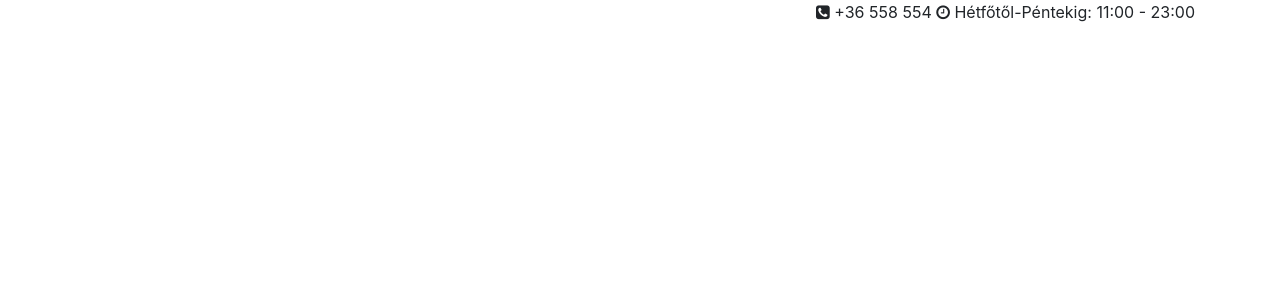
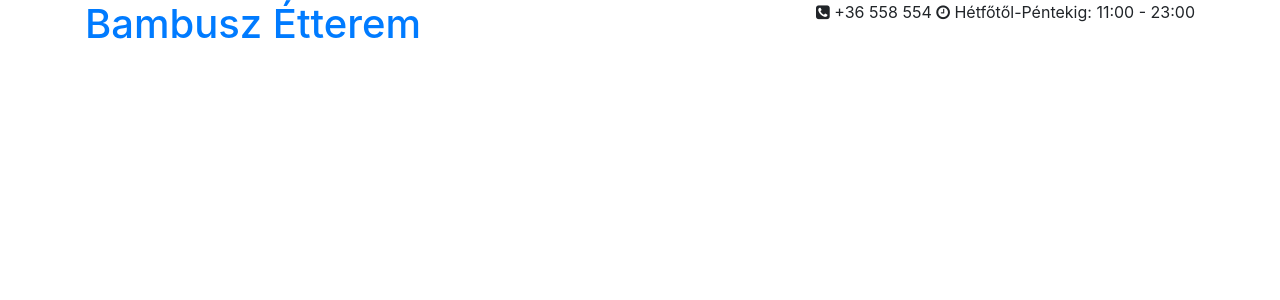
Before and after one commit to Savitar97/SZFM_2020_12_2_NP, a PHP site: page / in a window 1280 px wide. Shown: the top 300 px of the page. Run offline with PHP 8.4, Linux system fonts and the light colour scheme; some web fonts are replaced.

Commit message:
Add header for website

```diff
--- a/App/Website/view/header.php
+++ b/App/Website/view/header.php
@@ -21,3 +21,12 @@
             <i class="fa fa-clock-o" aria-hidden="true"></i> Hétfőtől-Péntekig: 11:00 - 23:00
             </div>
         </section>
+    <!-- ======= Header ======= -->
+        <header id="header" class="fixed-top d-flex align-items-center header-transparent">
+        <div class="container d-flex align-items-center">
+
+        <div class="logo mr-auto">
+            <h1 class="text-light"><a href="index.html"><span>Bambusz Étterem</span></a></h1>
+            <!-- Uncomment below if you prefer to use an image logo -->
+            <!-- <a href="index.html"><img src="assets/img/logo.png" alt="" class="img-fluid"></a>-->
+        </div>
```
